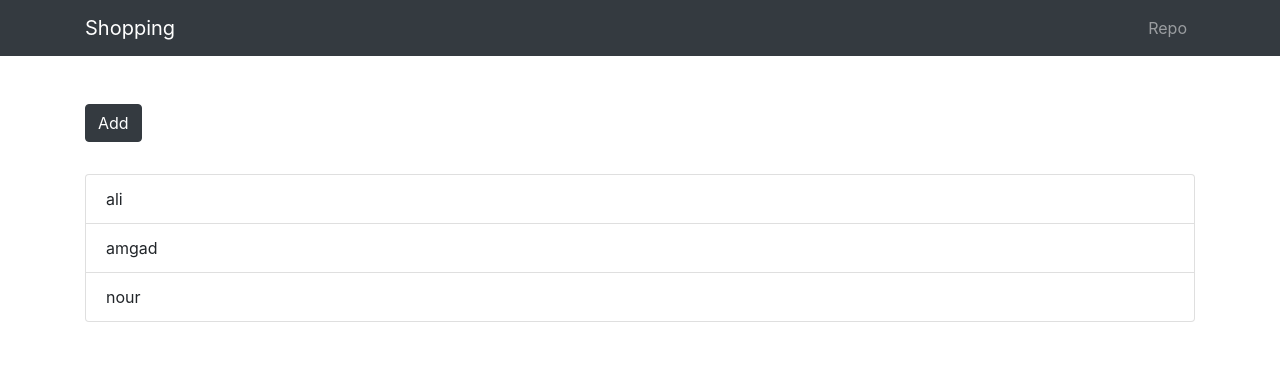
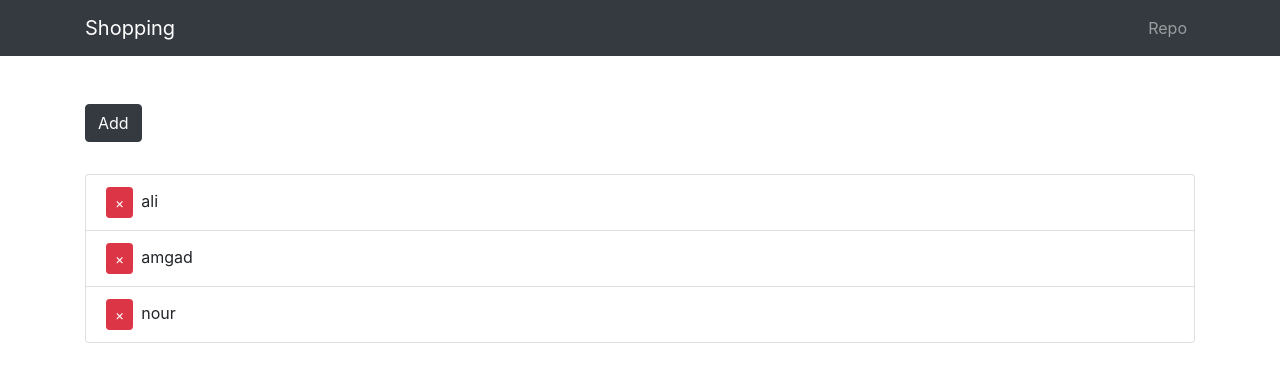
Before and after one commit to dvmhmdsd/shopping-list, a React (Create React App) app in the folder client/: page / in a window 1280 px wide. Shown: the top 382 px of the page. Built offline with nearby package versions, Linux system fonts and the light colour scheme.

Commit message:
add transition effects

```diff
--- a/client/src/components/ShoppingList.js
+++ b/client/src/components/ShoppingList.js
@@ -36,7 +36,19 @@ export class ShoppingList extends Component {
                     {
                         items.map(({id, name}) => (
                             <CSSTransition key={id} timeout={500} classNames='fade'>
-                                <ListGroupItem> {name} </ListGroupItem>
+                                <ListGroupItem>
+                                    <Button
+                                        className='remove-btn'
+                                        color='danger'
+                                        size='sm'
+                                        onClick={() => {
+                                            this.setState({
+                                                items: items.filter(item => item.id !== id)
+                                            });
+                                        }}
+                                    >&times;</Button>
+                                     {name}
+                                </ListGroupItem>
                             </CSSTransition>
                         ))
                     }
--- a/client/src/index.css
+++ b/client/src/index.css
@@ -1,14 +1,21 @@
-body {
-  margin: 0;
-  padding: 0;
-  font-family: -apple-system, BlinkMacSystemFont, "Segoe UI", "Roboto", "Oxygen",
-    "Ubuntu", "Cantarell", "Fira Sans", "Droid Sans", "Helvetica Neue",
-    sans-serif;
-  -webkit-font-smoothing: antialiased;
-  -moz-osx-font-smoothing: grayscale;
+.remove-btn {
+  margin-right: 0.5rem;
 }
 
-code {
-  font-family: source-code-pro, Menlo, Monaco, Consolas, "Courier New",
-    monospace;
+.fade-enter {
+  opacity: 0.01;
 }
+
+.fade-enter-active {
+  opacity: 1;
+  transition: opacity 500ms ease-in;
+}
+
+.fade-exit {
+  opacity: 1;
+}
+
+.fade-exit-active {
+  opacity: 0.01;
+  transition: opacity 500ms ease-out;
+}
```
